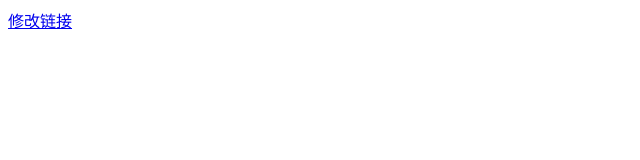
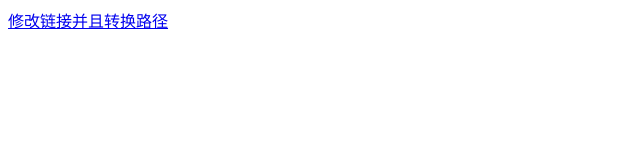
Before and after one commit to hwd-2020/hwd.io, a plain HTML site: page index.html in a window 1280 px wide. Shown: the whole page, without its empty margins (0-640 px from the left). Drawn offline with Linux system fonts and the light colour scheme.

```diff
--- a/index.html
+++ b/index.html
@@ -6,6 +6,6 @@
     <title>网页</title>
 </head>
 <body>
-    <a href="Medical_Web_CMG/index.html">修改链接</a>
+    <a href="Medical_Web_CMG/index.html">修改链接并且转换路径</a>
 </body>
 </html>
```
